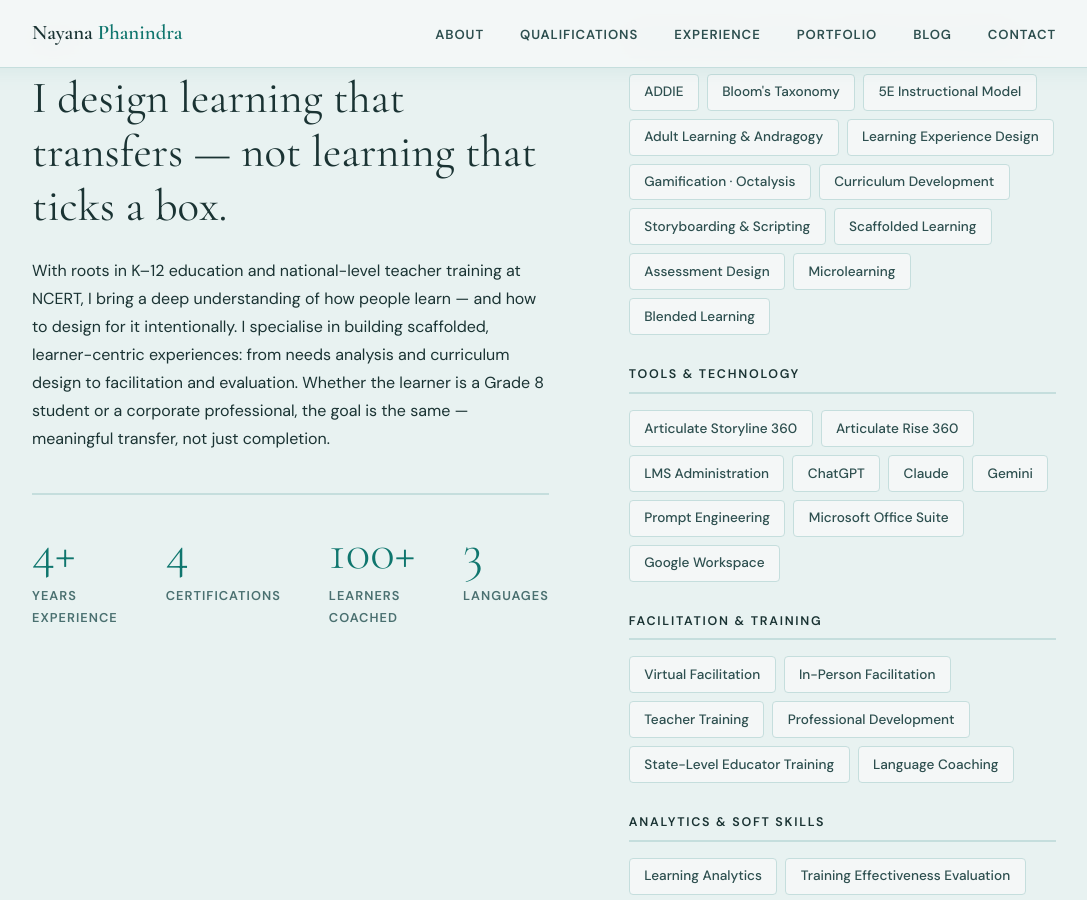
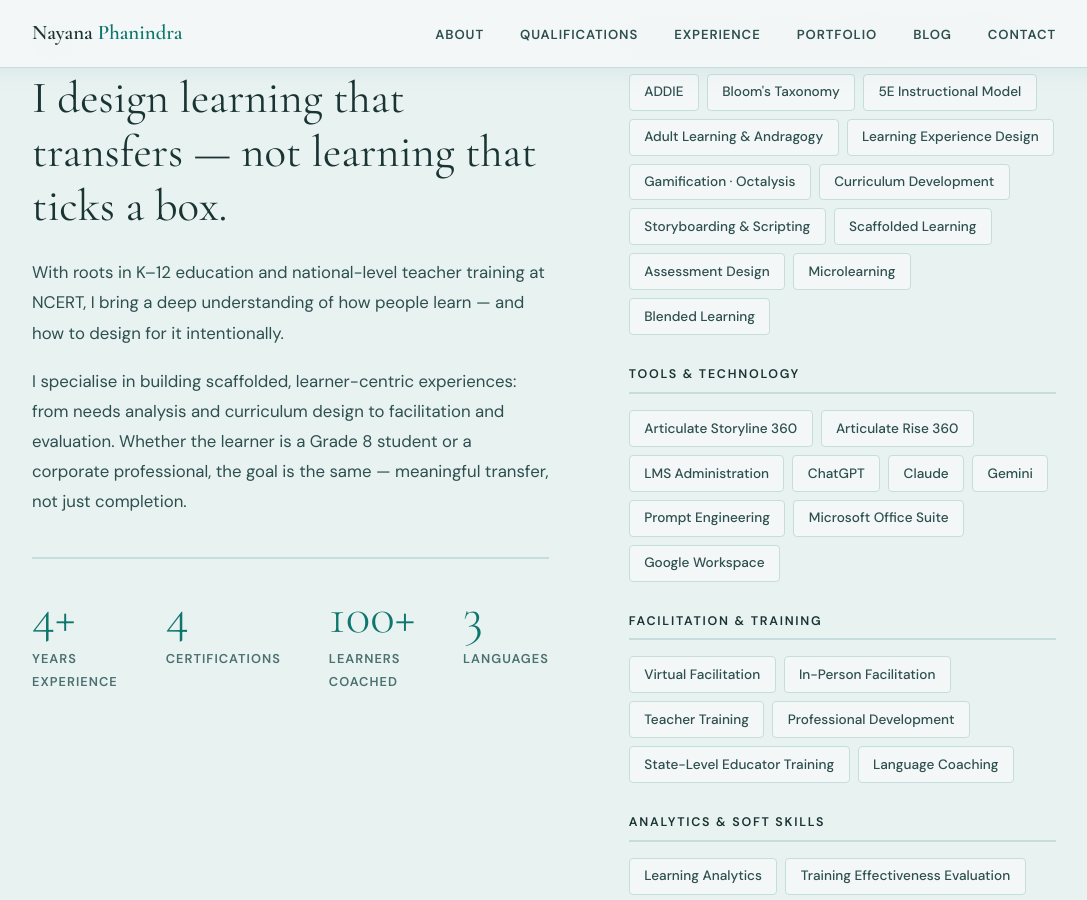
Before and after one commit to nayanaphanindra/nayanaphanindra.github.io, a Jekyll site: the page built from index.html, in a window 1280 px wide and 900 px high, scrolled down 965 px. Shown: the whole window, without its empty margins (96-1183 px from the left). Built offline with Jekyll 4.4.1, drawn with Linux system fonts in a browser that asks for light colours.

```diff
--- a/index.html
+++ b/index.html
@@ -52,10 +52,8 @@ title: Home
       <div class="about-text fade-in">
         <span class="section-label">About</span>
         <h2>I design learning that transfers — not learning that ticks a box.</h2>
-        With roots in K–12 education and national-level teacher training at NCERT, I bring a deep understanding of how people learn — and how to design for it intentionally.
-
-
-I specialise in building scaffolded, learner-centric experiences: from needs analysis and curriculum design to facilitation and evaluation. Whether the learner is a Grade 8 student or a corporate professional, the goal is the same — meaningful transfer, not just completion.
+        <p>With roots in K–12 education and national-level teacher training at NCERT, I bring a deep understanding of how people learn — and how to design for it intentionally.</p>
+        <p>I specialise in building scaffolded, learner-centric experiences: from needs analysis and curriculum design to facilitation and evaluation. Whether the learner is a Grade 8 student or a corporate professional, the goal is the same — meaningful transfer, not just completion. </p>
         <div class="stats-row">
           <div class="stat-item">
             <div class="stat-number">4+</div>
```
